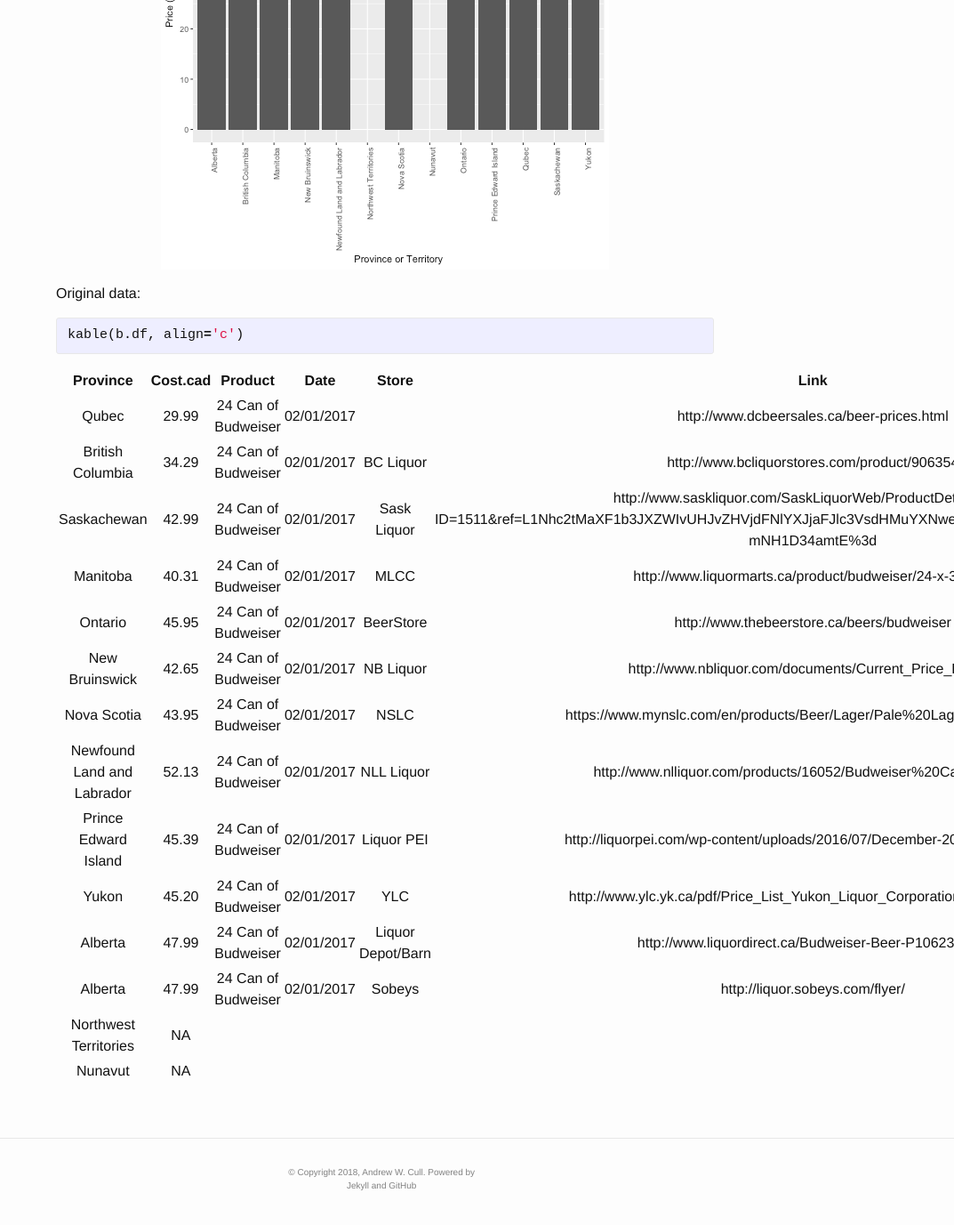
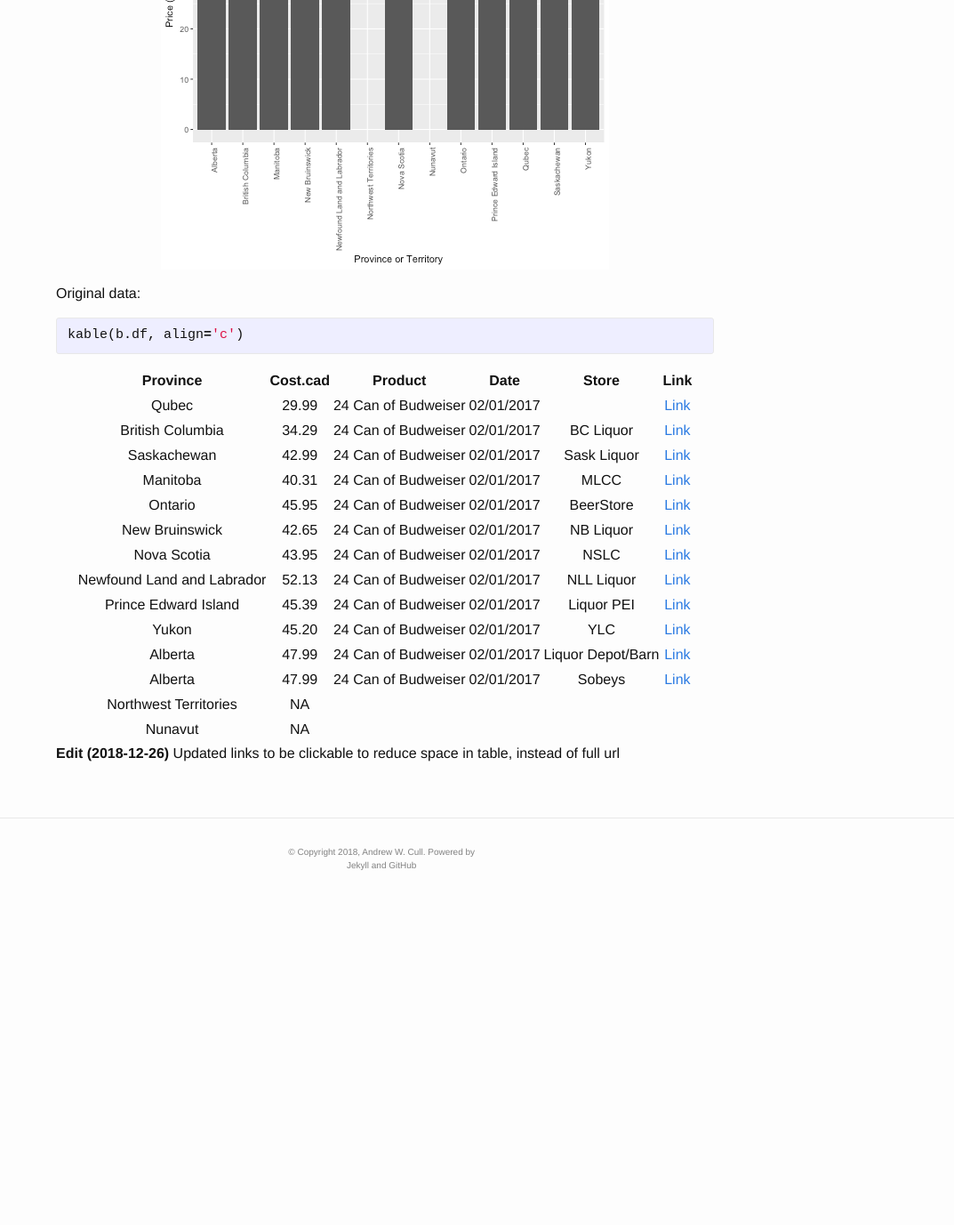
Before and after one commit to awcull/awcull.github.io, a Jekyll site: the page built from _posts/2017-01-02-beer-prices-quick.md, in a window 1280 px wide and 1400 px high, scrolled down 803 px. Shown: the top 1377 px of the window at 89% size, without its empty margins (207-1280 px from the left). Built offline with Jekyll 4.4.1, drawn with Linux system fonts in a browser that asks for light colours; comment, search, counter and statistics services are not loaded; after the commit the page ends 1843 px from its top, so only the background shows below that.

Commit message:
Updated links to be clickable to reduce space in table

```diff
--- a/_posts/2017-01-02-beer-prices-quick.md
+++ b/_posts/2017-01-02-beer-prices-quick.md
@@ -37,17 +37,20 @@
 
 |          Province          | Cost.cad |       Product       |    Date    |       Store       |                                                                                   Link                                                                                   |
 |:--------------------------:|:--------:|:-------------------:|:----------:|:-----------------:|:------------------------------------------------------------------------------------------------------------------------------------------------------------------------:|
-|           Qubec            |  29.99   | 24 Can of Budweiser | 02/01/2017 |                   |                                                                http://www.dcbeersales.ca/beer-prices.html                                                                |
-|      British Columbia      |  34.29   | 24 Can of Budweiser | 02/01/2017 |     BC Liquor     |                                                               http://www.bcliquorstores.com/product/906354                                                               |
-|        Saskachewan         |  42.99   | 24 Can of Budweiser | 02/01/2017 |    Sask Liquor    | http://www.saskliquor.com/SaskLiquorWeb/ProductDetail.aspx?ID=1511&ref=L1Nhc2tMaXF1b3JXZWIvUHJvZHVjdFNlYXJjaFJlc3VsdHMuYXNweD9rZXl3b3Jkcz1idWR3ZWlzZXI%3d-mNH1D34amtE%3d |
-|          Manitoba          |  40.31   | 24 Can of Budweiser | 02/01/2017 |       MLCC        |                                                         http://www.liquormarts.ca/product/budweiser/24-x-355-ml                                                          |
-|          Ontario           |  45.95   | 24 Can of Budweiser | 02/01/2017 |     BeerStore     |                                                                http://www.thebeerstore.ca/beers/budweiser                                                                |
-|       New Bruinswick       |  42.65   | 24 Can of Budweiser | 02/01/2017 |     NB Liquor     |                                                         http://www.nbliquor.com/documents/Current_Price_List.pdf                                                         |
-|        Nova Scotia         |  43.95   | 24 Can of Budweiser | 02/01/2017 |       NSLC        |                                                 https://www.mynslc.com/en/products/Beer/Lager/Pale%20Lager/1016378.aspx                                                  |
-| Newfound Land and Labrador |  52.13   | 24 Can of Budweiser | 02/01/2017 |    NLL Liquor     |                                                      http://www.nlliquor.com/products/16052/Budweiser%20Cans%2024pk                                                      |
-|    Prince Edward Island    |  45.39   | 24 Can of Budweiser | 02/01/2017 |    Liquor PEI     |                                               http://liquorpei.com/wp-content/uploads/2016/07/December-2016-Price-List.pdf                                               |
-|           Yukon            |  45.20   | 24 Can of Budweiser | 02/01/2017 |        YLC        |                                                http://www.ylc.yk.ca/pdf/Price_List_Yukon_Liquor_Corporation_July_2016.pdf                                                |
-|          Alberta           |  47.99   | 24 Can of Budweiser | 02/01/2017 | Liquor Depot/Barn |                                                          http://www.liquordirect.ca/Budweiser-Beer-P10623.aspx                                                           |
-|          Alberta           |  47.99   | 24 Can of Budweiser | 02/01/2017 |      Sobeys       |                                                                     http://liquor.sobeys.com/flyer/                                                                      |
+|           Qubec            |  29.99   | 24 Can of Budweiser | 02/01/2017 |                   |                                                                [Link](http://www.dcbeersales.ca/beer-prices.html)                                                                |
+|      British Columbia      |  34.29   | 24 Can of Budweiser | 02/01/2017 |     BC Liquor     |                                                               [Link](http://www.bcliquorstores.com/product/906354)                                                               |
+|        Saskachewan         |  42.99   | 24 Can of Budweiser | 02/01/2017 |    Sask Liquor    | [Link](http://www.saskliquor.com/SaskLiquorWeb/ProductDetail.aspx?ID=1511&ref=L1Nhc2tMaXF1b3JXZWIvUHJvZHVjdFNlYXJjaFJlc3VsdHMuYXNweD9rZXl3b3Jkcz1idWR3ZWlzZXI%3d-mNH1D34amtE%3d) |
+|          Manitoba          |  40.31   | 24 Can of Budweiser | 02/01/2017 |       MLCC        |                                                         [Link](http://www.liquormarts.ca/product/budweiser/24-x-355-ml)                                                          |
+|          Ontario           |  45.95   | 24 Can of Budweiser | 02/01/2017 |     BeerStore     |                                                                [Link](http://www.thebeerstore.ca/beers/budweiser)                                                                |
+|       New Bruinswick       |  42.65   | 24 Can of Budweiser | 02/01/2017 |     NB Liquor     |                                                         [Link](http://www.nbliquor.com/documents/Current_Price_List.pdf)                                                         |
+|        Nova Scotia         |  43.95   | 24 Can of Budweiser | 02/01/2017 |       NSLC        |                                                 [Link](https://www.mynslc.com/en/products/Beer/Lager/Pale%20Lager/1016378.aspx)                                                  |
+| Newfound Land and Labrador |  52.13   | 24 Can of Budweiser | 02/01/2017 |    NLL Liquor     |                                                      [Link](http://www.nlliquor.com/products/16052/Budweiser%20Cans%2024pk)                                                      |
+|    Prince Edward Island    |  45.39   | 24 Can of Budweiser | 02/01/2017 |    Liquor PEI     |                                               [Link](http://liquorpei.com/wp-content/uploads/2016/07/December-2016-Price-List.pdf)                                               |
+|           Yukon            |  45.20   | 24 Can of Budweiser | 02/01/2017 |        YLC        |                                                [Link](http://www.ylc.yk.ca/pdf/Price_List_Yukon_Liquor_Corporation_July_2016.pdf)                                                |
+|          Alberta           |  47.99   | 24 Can of Budweiser | 02/01/2017 | Liquor Depot/Barn |                                                          [Link](http://www.liquordirect.ca/Budweiser-Beer-P10623.aspx)                                                           |
+|          Alberta           |  47.99   | 24 Can of Budweiser | 02/01/2017 |      Sobeys       |                                                                     [Link](http://liquor.sobeys.com/flyer/)                                                                      |
 |   Northwest Territories    |    NA    |                     |            |                   |                                                                                                                                                                          |
 |          Nunavut           |    NA    |                     |            |                   |                                                                                                                                                                          |
+
+
+**Edit (2018-12-26)** Updated links to be clickable to reduce space in table, instead of full url
```
